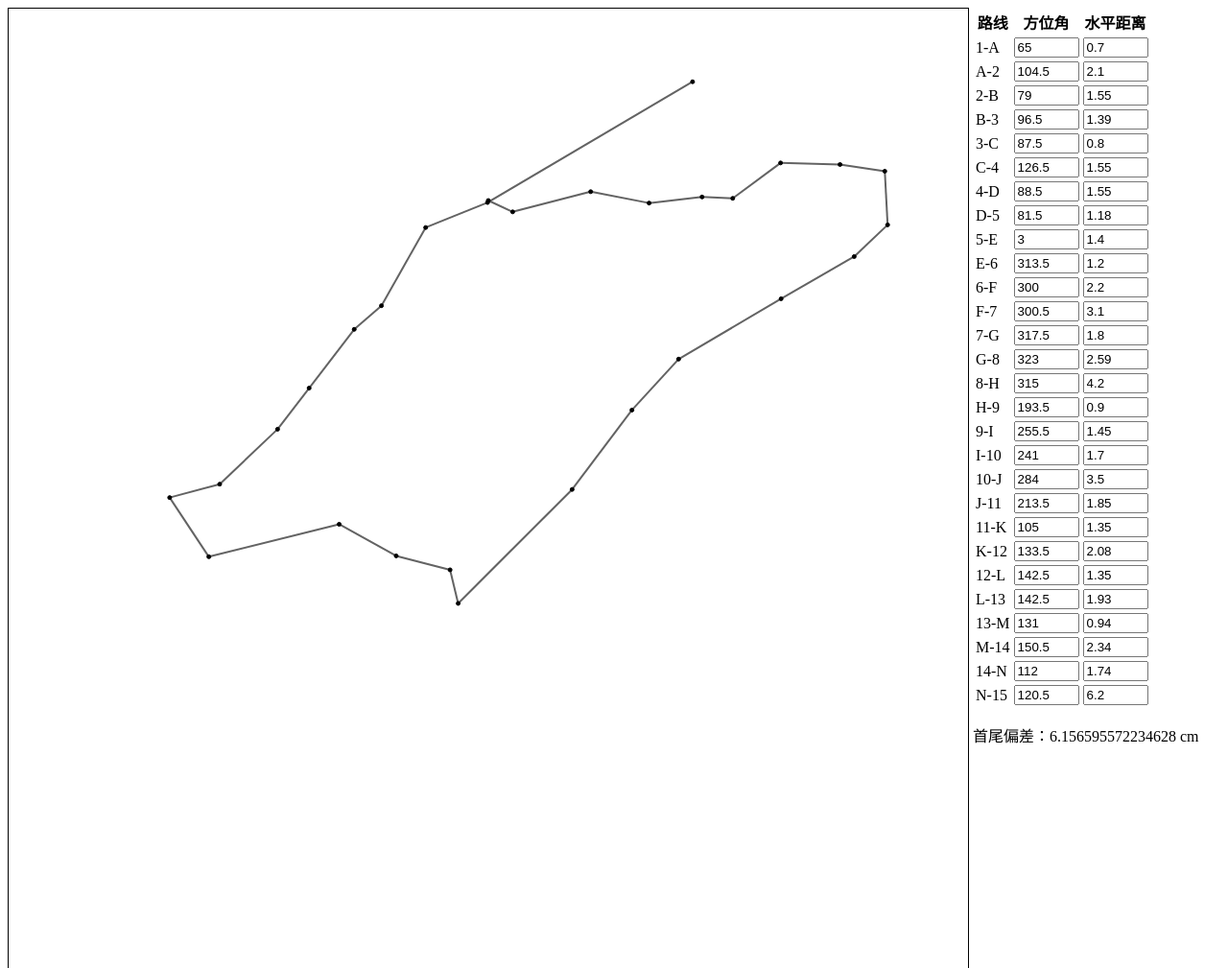
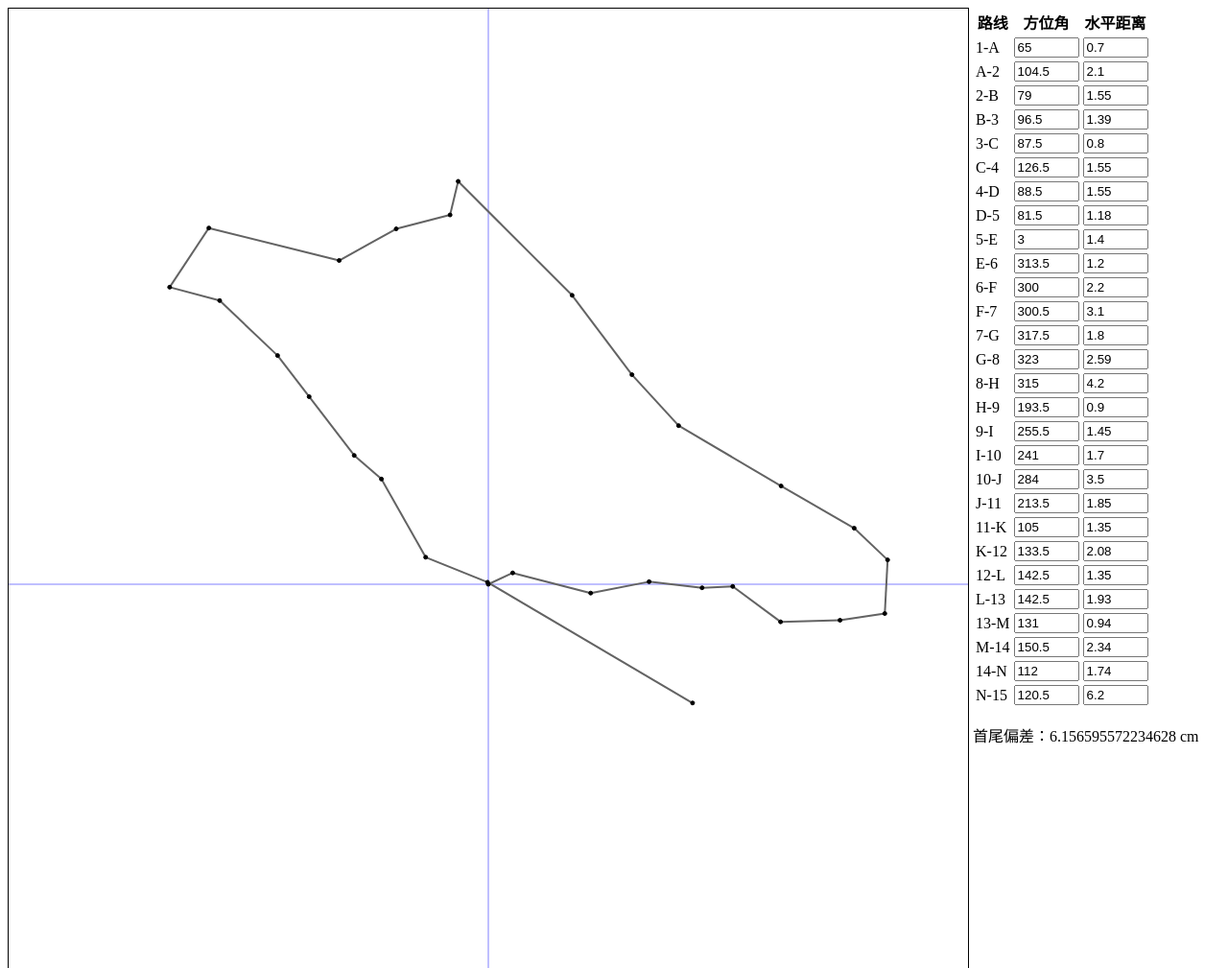
Before and after one commit to cosmozhang1995/myexcel, a website: page index.html in a window 1280 px wide. Shown: the top 1009 px of the page at 96% size. Drawn offline with Linux system fonts and the light colour scheme.

Commit message:
fix bugs

```diff
--- a/index.html
+++ b/index.html
@@ -70,17 +70,17 @@ Array.prototype.findProperty = function(key, val) {
 }
 
 var MUTIPLIER = 40;
-var OFFSET = {x: 500, y:200};
+var OFFSET = {x: 500, y:600};
 function pointTransform(point) {
 	return $.extend({}, point, {
 			x: point.x * MUTIPLIER + OFFSET.x,
-			y: point.y * MUTIPLIER + OFFSET.y
+			y: - point.y * MUTIPLIER + OFFSET.y
 		});
 }
 function pointDetransform(point) {
 	return $.extend({}, point, {
 			x: (point.x - OFFSET.x) / MUTIPLIER,
-			y: (point.y - OFFSET.y) / MUTIPLIER
+			y: - (point.y - OFFSET.y) / MUTIPLIER
 		});
 }
 
@@ -115,6 +115,26 @@ var svgUtils = {
 		node.setAttribute('y2', line.to.y);
 		node.setAttribute('style', 'stroke:rgb(99,99,99);stroke-width:2');
 		return node;
+	},
+	createAxisX: function() {
+		var axis = document.createElementNS('http://www.w3.org/2000/svg', 'line');
+		axis.setAttribute('id', 'line-axis-x');
+		axis.setAttribute('x1', 0);
+		axis.setAttribute('y1', OFFSET.y);
+		axis.setAttribute('x2', 1000);
+		axis.setAttribute('y2', OFFSET.y);
+		axis.setAttribute('style', 'stroke:rgb(128,128,255);stroke-width:1');
+		return axis;
+	},
+	createAxisY: function() {
+		var axis = document.createElementNS('http://www.w3.org/2000/svg', 'line');
+		axis.setAttribute('id', 'line-axis-y');
+		axis.setAttribute('x1', OFFSET.x);
+		axis.setAttribute('y1', 0);
+		axis.setAttribute('x2', OFFSET.x);
+		axis.setAttribute('y2', 1000);
+		axis.setAttribute('style', 'stroke:rgb(128,128,255);stroke-width:1');
+		return axis;
 	}
 }
 
@@ -177,6 +197,8 @@ function drawLines() {
 	}
 
 	$('#mysvg').children().remove();
+	document.getElementById('mysvg').appendChild(svgUtils.createAxisX());
+	document.getElementById('mysvg').appendChild(svgUtils.createAxisY());
 	for (var i = 0; i < lines.length; i++) {
 		var tLine = $.extend({}, lines[i]);
 		tLine.from = pointTransform(points.findProperty('name', tLine.from));
```
